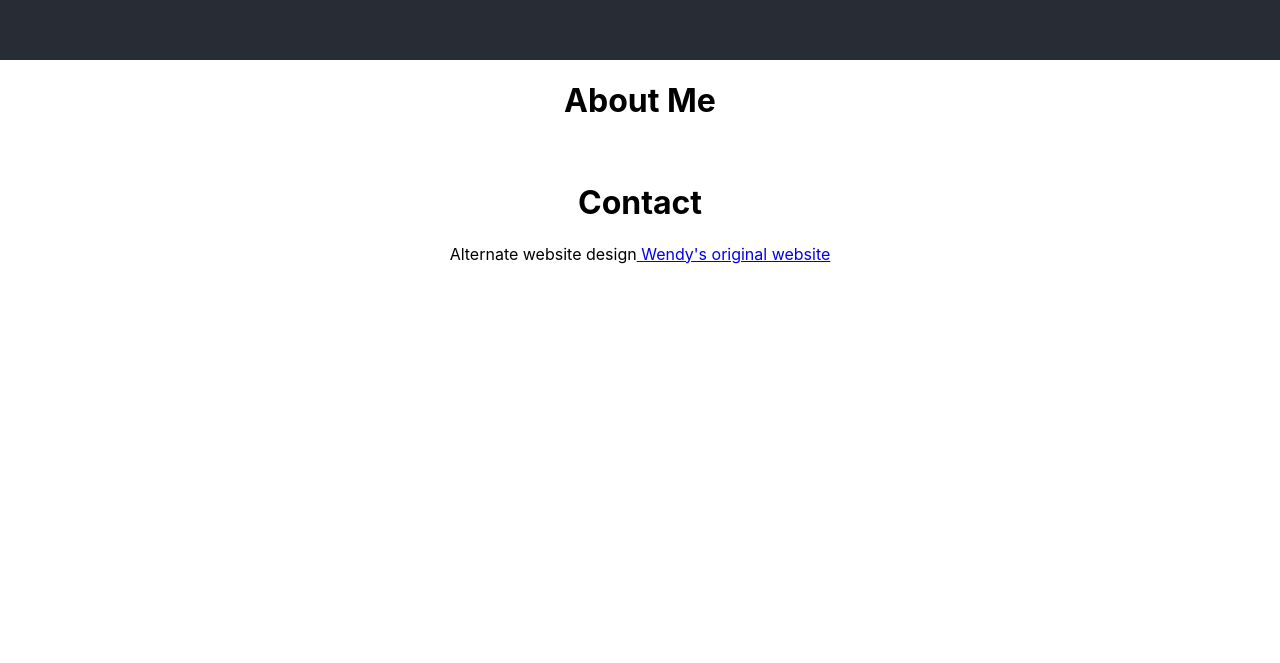
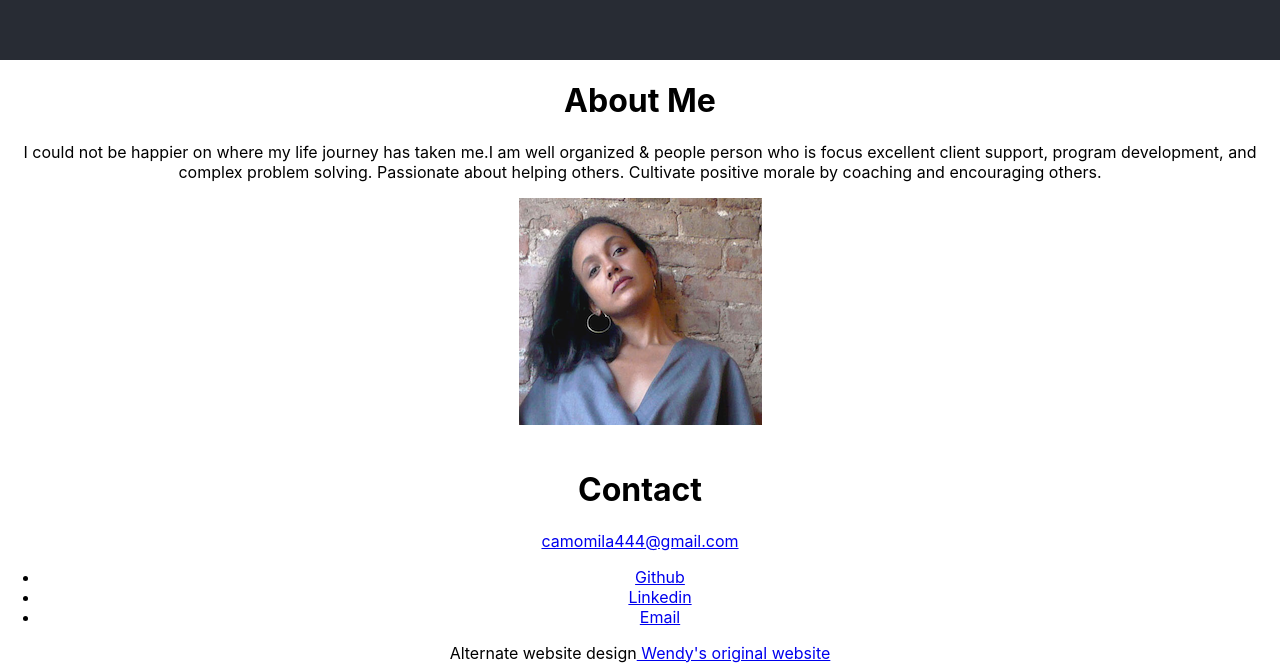
Before and after one commit to Wendyf02/react-portfolio, a React (Create React App) app: page / in a window 1280 px wide. Shown: the part 852-1515 px from the top of the page. Before the commit the page ends 1116 px from the top, so only its background shows below. Built offline with nearby package versions, Linux system fonts and the light colour scheme.

Commit message:
working on data and readme

```diff
--- a/src/components/About.js
+++ b/src/components/About.js
@@ -16,7 +16,7 @@ class About extends Component {
                 </Fade>
 
                 </div>
-              {data.showAboutImage ? <img src={data.about.Image} alt='about image'></img> : null }
+              {data.ShowAboutImage ? <img src={data.aboutImage} alt='about image'></img> : null }
 
             </div>
         );
--- a/src/components/Header.js
+++ b/src/components/Header.js
@@ -21,9 +21,8 @@ return (
                {data.headerTagline[0]}<br></br>{data.headerTagline[1]}<br></br>
                 {data.headerTagline[2]}
 
-                  {data.showHeaderImage ? <img src={data.header.Image} alt='header image'></img> : null }
+                  <br></br>
 
-                  <br></br>
                  <button><a href={`mailto:${data.contactEmail}`} rel="noopener noreferrer" >Contact</a></button>
                  <button><a href={`${data.resume}`} rel="noopener noreferrer" >Resume</a></button>
             </p>
--- a/src/components/Navbar.js
+++ b/src/components/Navbar.js
@@ -43,7 +43,7 @@ render() {
                 offset={-70}
                 duration={500}
                 onClick={this.scrollToTop}
-            >Portfolio</Link></li>
+            >Work</Link></li>
 
             <li><Link
                 className='link'
--- a/src/components/work.js
+++ b/src/components/work.js
@@ -1,5 +1,5 @@
 import React, { Component } from 'react';
-import Portfolio from './Project';
+import Project from './Project';
 import Fade from 'react-reveal/Fade';
 import data from '../data';
 
--- a/src/data.js
+++ b/src/data.js
@@ -1,3 +1,5 @@
+
+
 export default
 
 {
@@ -8,8 +10,87 @@ export default
 
 
     ],
+    contactEmail: 'camomila444@gmail.com',
+    resume: './image/resume.pdf',
+    abouttext: 'I could not be happier on where my life journey has taken me.I am well organized & people person who is focus  excellent client support, program development, and complex problem solving. Passionate about helping others. Cultivate positive morale by coaching and encouraging others.',
+    aboutImage: './image/selfimage.png',
+    ShowAboutImage:true,
 
-    social: []
+
+    project: [
+        {
+            id: 1,
+            title: 'Code Quiz',
+            service: 'A game against time',
+            imageSRC: './image/codequiz.png',
+            url: 'https://wendyf02.github.io/Code-Quiz/'
+        },
+
+        {
+            id: 2,
+            title: 'Work Day Schedule',
+            service: 'A simple App that allows user to save events in a day',
+            imageSRC: './image/work-day schudele.png',
+            url: 'https://wendyf02.github.io/Work-Day-Schedule/'
+        },
+
+        {
+            id: 3,
+            title: 'Project-Give-Back',
+            service: 'An App that provide user information on the impact fast fashion and effect on environment',
+            imageSRC: './image/project-give-back.png',
+            url: 'https://tasoko.github.io/project-give-back/'
+        },
+
+        {
+            id: 4,
+            title: 'Der-Gut-Good Burger',
+            service: 'This App let user add burger to eat-devour',
+            imageSRC: './image/burger1.png',
+            url: 'https://quiet-scrubland-98672.herokuapp.com/'
+        },
+
+        {
+            id: 5,
+            title: 'Note Taker',
+            service: 'This app is used to write & save and delete notes',
+            imageSRC: './image/herokuapp1.jpg',
+            url: 'https://hidden-ravine-43471.herokuapp.com/'
+        },
+
+        {
+            id: 6,
+            title: 'Team-Profile-Generator',
+            service: 'This app is used to write & save and delete notes',
+            imageSRC: './image/teambrowser.png',
+            url: 'https://github.com/Wendyf02/Team-Profile-Generator'
+        },
+
+
+
+    ],
+
+
+
+    social: [
+
+   {
+     name:'Github',
+     url: 'https://github.com/Wendyf02'
+
+   },
+
+   {
+     name: 'Linkedin',
+     url: 'https://linkedin.com/in/wendy-figueroa-35597928'
+
+   },
+
+   {
+    name: 'Email',
+    url: 'camomila444@gmail.com'
+
+  },
 
 
 
@@ -18,16 +99,6 @@ export default
 
 
 
-
-
-
-
-
-
-
-
-
-
-
+    ]
 
 }
```
Also changed, not shown: src/reportWebVitals.js (deleted, +0 -13 lines), 1 other file (tests, documents, lock files or other folders).
